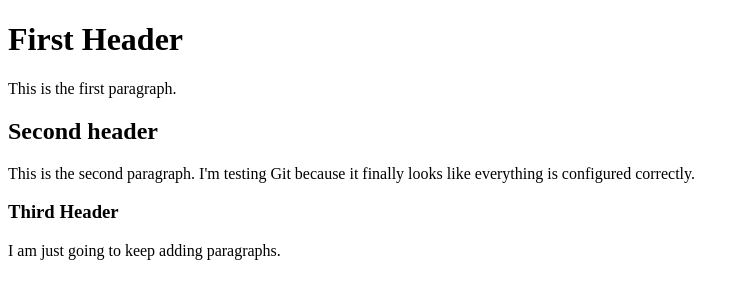
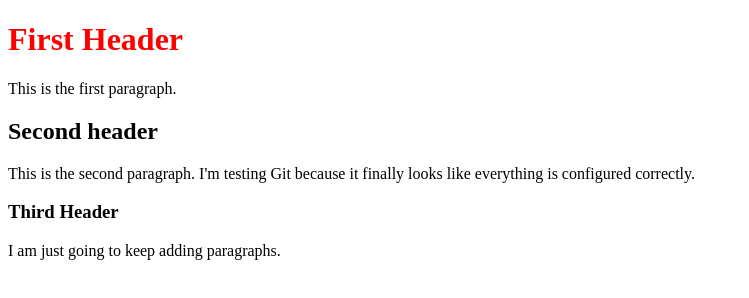
Before and after one commit to johnshu2022/special-eureka, a plain HTML site: page index.html in a window 1280 px wide. Shown: the whole page, without its empty margins (0-749 px from the left). Drawn offline with Linux system fonts and the light colour scheme.

Commit message:
Added CSS file and associated properties

```diff
--- a/index.html
+++ b/index.html
@@ -1,7 +1,8 @@
 <!DOCTYPE html>
 <html>
 <head>
-<title>Title of the document</title>
+<title>First Webpage</title>
+<link rel="stylesheet" href="style.css">
 </head>
 
 <body>
```
